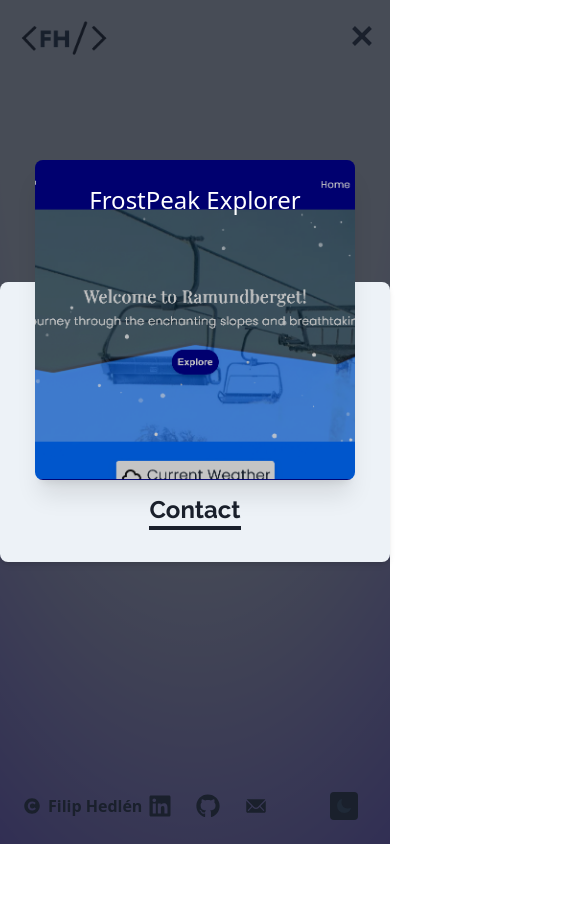
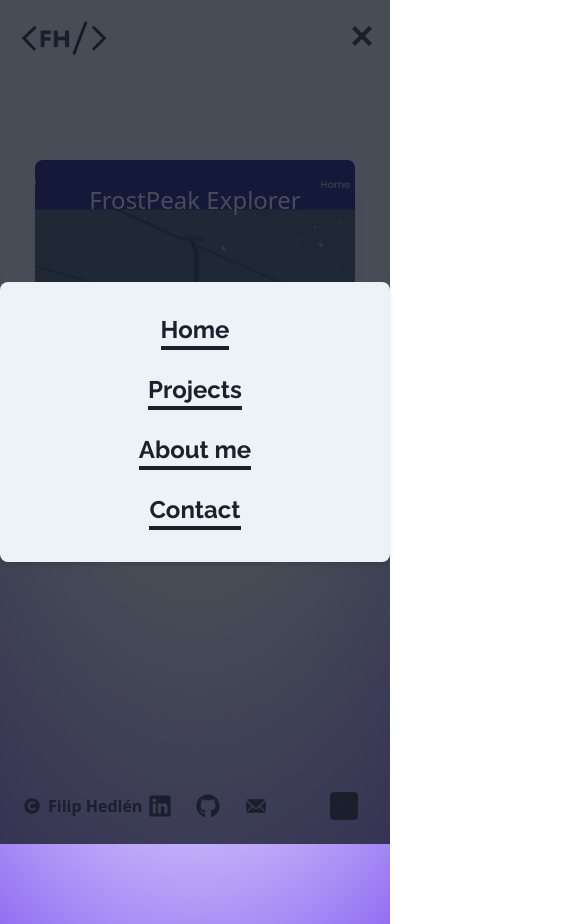
Before and after one commit to FilipHedlen/Portfolio-new, a React (Vite) app in the folder Portfolio-new/: page /projects in a window 390 px wide. Both pictures are taken after a click on the button 362 px from the left and 38 px from the top of the page. Shown: the top 924 px of the page, 585 px wide, since content can reach past the window. Before the commit the page ends 844 px from the top, so only its background shows below. Built offline with nearby package versions, Linux system fonts and the light colour scheme.

Commit message:
Issue with z-index handled for mobile/desktop nav

```diff
--- a/Portfolio-new/src/components/Header/Header.tsx
+++ b/Portfolio-new/src/components/Header/Header.tsx
@@ -4,7 +4,7 @@ import DesktopNavMenu from '../Menu/Desktop/DesktopNav';
 
 const Header = () => {
   return (
-    <header className="p-4 bg-inherit fixed top-0 container mx-auto flex justify-between items-center">
+    <header className="fixed top-0 left-0 right-0 p-4 bg-inherit container mx-auto flex justify-between items-center z-20">
       <Link to="/">
         <img
           src="/light-logo.png"
--- a/Portfolio-new/src/components/Hero/HeroSection.tsx
+++ b/Portfolio-new/src/components/Hero/HeroSection.tsx
@@ -2,7 +2,7 @@ import { Link } from 'react-router-dom';
 
 export const HeroSection = () => {
   return (
-    <section className="min-h-screen flex flex-col items-center justify-center px-6 lg:px-16 bg-light-bg dark:bg-dark-bg">
+    <section className="relative min-h-screen flex flex-col items-center justify-center px-6 lg:px-16 bg-light-bg dark:bg-dark-bg z-10">
       <div className="text-center">
         <header className="text-4xl lg:text-6xl font-bold text-dark-grey dark:text-light-grey mb-5 animate-fadeIn">
           <h1 className="overflow-hidden whitespace-nowrap">
@@ -15,13 +15,13 @@ export const HeroSection = () => {
         <nav className="flex flex-col lg:flex-row items-center justify-center space-y-4 lg:space-y-0 lg:space-x-4 animate-fadeIn">
           <Link
             to="/projects"
-            className="relative inline-block px-6 py-3 text-lg font-semibold font-raleway dark:text-semi-light-grey text-dark-grey rounded-full shadow-md transition-transform duration-500 ease-in-out transform hover:scale-105 hover:bg-cyan-dark hover:animate-bounce-light"
+            className="px-6 py-3 text-lg font-semibold font-raleway dark:text-semi-light-grey text-dark-grey rounded-full shadow-md transition-transform duration-500 ease-in-out transform hover:scale-105 hover:bg-cyan-dark hover:animate-bounce-light"
           >
             <span className="animate-slideIn">My Projects</span>
           </Link>
           <Link
             to="/contact"
-            className="relative inline-block px-6 py-3 text-lg font-semibold font-raleway dark:text-semi-light-grey text-dark-grey rounded-full shadow-md transition-transform duration-500 ease-in-out transform hover:scale-105 hover:bg-green-dark hover:animate-bounce-light"
+            className="px-6 py-3 text-lg font-semibold font-raleway dark:text-semi-light-grey text-dark-grey rounded-full shadow-md transition-transform duration-500 ease-in-out transform hover:scale-105 hover:bg-green-dark hover:animate-bounce-light"
           >
             <span className="animate-slideIn">Contact me</span>
           </Link>
--- a/Portfolio-new/src/components/Menu/Mobile/MobileNav.tsx
+++ b/Portfolio-new/src/components/Menu/Mobile/MobileNav.tsx
@@ -13,11 +13,11 @@ const MobileNavMenu = () => {
   };
 
   return (
-    <nav className="lg:flex lg:items-center lg:w-auto lg:space-x-4 ">
+    <nav className="lg:flex lg:items-center lg:w-auto lg:space-x-4 relative">
       <div className="flex items-center justify-between">
         <button
           onClick={toggleMenu}
-          className="text-dark-grey dark:text-light-grey cursor-pointer focus:outline-none lg:hidden z-50"
+          className="text-dark-grey dark:text-light-grey cursor-pointer focus:outline-none lg:hidden z-30"
         >
           <div className="w-6 h-6">
             <span className={`block bg-dark-grey dark:bg-light-grey h-1 w-full mb-1 transition-transform duration-300 ${isOpen ? 'rotate-45 translate-y-2' : ''}`}></span>
@@ -28,10 +28,10 @@ const MobileNavMenu = () => {
       </div>
       {isOpen && (
         <div
-          className="fixed top-0 left-0 w-full h-full flex flex-col justify-center items-center bg-dark-grey bg-opacity-80 z-10"
+          className="fixed top-0 left-0 w-full h-full flex flex-col justify-center items-center bg-dark-grey bg-opacity-80 z-40"
           onClick={closeMenu}
         >
-          <div className="bg-semi-light-grey dark:bg-gray-800 w-[100%] max-w-md rounded-lg shadow-md opacity-100 animate-slideIn p-8 z-100">
+          <div className="bg-semi-light-grey dark:bg-gray-800 w-full max-w-md rounded-lg shadow-md opacity-100 animate-slideIn p-8 z-50">
             <ul className="flex flex-col items-center space-y-6 font-raleway font-bold text-2xl text-dark-grey dark:text-light-grey">
               <li className="border-b-4 border-dark-grey dark:border-light-grey">
                 <Link
--- a/Portfolio-new/src/components/PageLayout/Layout.tsx
+++ b/Portfolio-new/src/components/PageLayout/Layout.tsx
@@ -4,9 +4,9 @@ import Footer from '../Footer/Footer';
 
 const Layout = () => {
   return (
-    <div className="relative min-h-screen overflow-hidden bg-light-bg dark:bg-dark-bg">
+    <div className="relative min-h-screen bg-light-bg dark:bg-dark-bg">
       <Header />
-      <main>
+      <main className="relative z-0">
         <Outlet />
       </main>
       <Footer />
```
Lines whose indentation alone changed are shown as unchanged.
